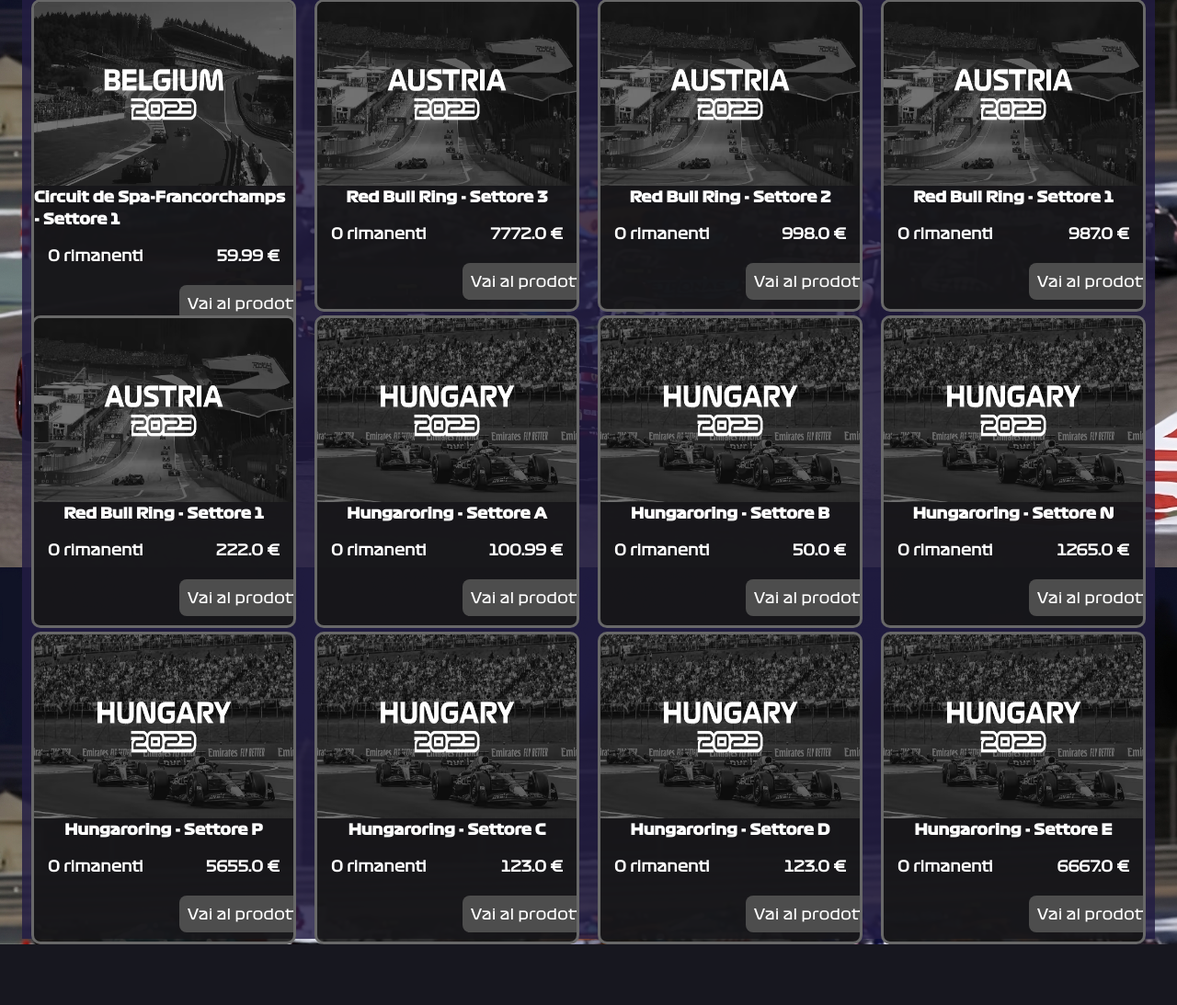
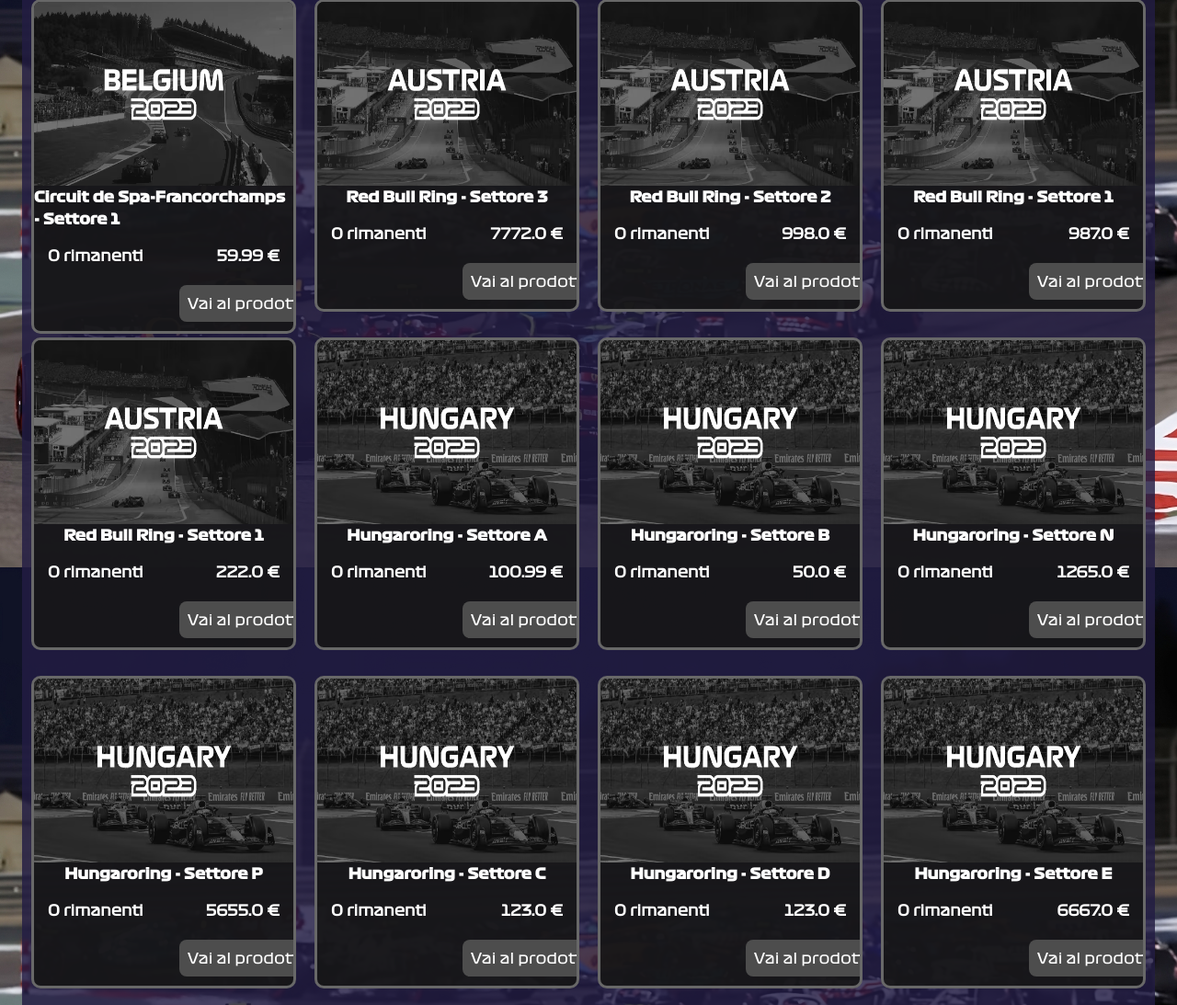
Before and after one commit to Anrighe/Progetto-Tecnologie-Web-2022-2023, a Django app: page /store/ in a window 1280 px wide. Shown: the part 183-1276 px from the top of the page at 92% size. Before the commit the page ends 1210 px from the top, so only its background shows below. Run offline with Django 4.2, Linux system fonts and the light colour scheme; data comes from the database, SQL or seed files in the repository; some libraries are stand-ins or nearby versions.

Commit message:
test store

```diff
--- a/F1/templates/store/store.html
+++ b/F1/templates/store/store.html
@@ -61,7 +61,7 @@
             {% for tipologia_biglietto in tipologie_biglietti %}
 
                 {% with forloop_id=forloop.counter %}
-                <div class="col-sm-3 {% if tipologia_biglietto.amount <= 0 %}not-available{% endif %}" style="height: 43vh; padding: 10px;" style="display: block;">
+                <div class="col-sm-3 mb-4 {% if tipologia_biglietto.amount <= 0 %}not-available{% endif %}" style="height: 43vh; padding: 10px;" style="display: block;">
 
                     <div class="product-item mx-auto  card-product-preview f1-font-regular " style="">
 
```
